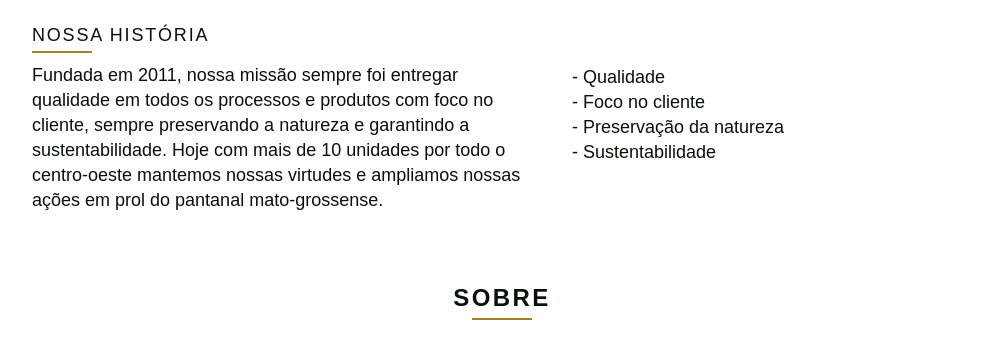
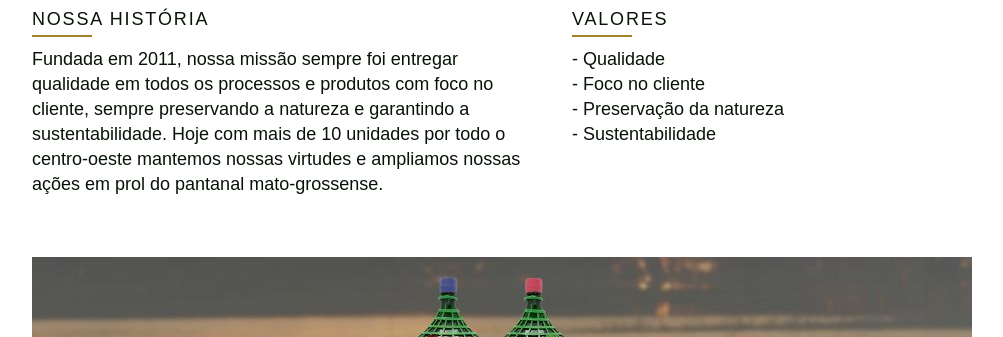
Before and after one commit to rocamdev/Pantanal-Alimentos, a PHP site: page /sobre.html in a window 1280 px wide. Shown: the part 301-638 px from the top of the page, without its empty margins (138-1141 px from the left). Run offline with PHP 8.4, Linux system fonts and the light colour scheme.

Commit message:
IMPLEMENTAR AS SEÇÕES QUALIDADE E QUEBRA NA PAGINA SOBRE
Foi adicionado margem à seção quebra como uma solução para a sobreposição das seções quebra e qualidade.

```diff
--- a/css/sobre.css
+++ b/css/sobre.css
@@ -1,5 +1,6 @@
 .interna_sobre {
   background: url("../img/sobre-capa.jpg") no-repeat center;
+  background-size: cover;
 }
 .missao-sobre h3 {
   font-size: 18px;
@@ -18,15 +19,20 @@
 }
 .missao-sobre {
   color: #081307;
-  padding-top: 76px;
+  padding-top: 60px;
 }
 .missao-sobre p {
   font-size: 18px;
   line-height: 25px;
-  padding: 0 20px 10px 0px;
+  padding: 0 20px 60px 0px;
 }
 .missao-sobre ul {
   line-height: 25px;
   font-size: 18px;
-  padding-top: 50px;
 }
+.sobre_interno {
+  border-style: none;
+}
+.quebra-sobre {
+  margin-top: 180px;
+}
--- a/css/style.css
+++ b/css/style.css
@@ -224,7 +224,7 @@ img {
   padding-top: 100px;
   text-align: center;
   width: 100%;
-  height: 259px;
+  height: 260px;
   background: url(../img/bg-coach.jpg) no-repeat center;
   background-size: cover;
 }
--- a/sobre.html
+++ b/sobre.html
@@ -47,6 +47,7 @@
         </p>
       </div>
       <div class="grid-5">
+        <h3>valores</h3>
         <ul>
           <li>- Qualidade</li>
           <li>- Foco no cliente</li>
@@ -54,9 +55,12 @@
           <li>- Sustentabilidade</li>
         </ul>
       </div>
+      <div class="grid-16">
+        <img src="/img/sobre-foto.jpg" alt="produtos pantanal alimentos" />
+      </div>
     </section>
-    <section class="sobre container">
-      <h2 class="subtitulo">Sobre</h2>
+    <section class="sobre sobre_interno container">
+      <h2 class="subtitulo">Qualidade</h2>
       <img src="img/especiais/logo-verde.svg" alt="logo Pantanal Alimentos" />
       <ul class="sobre_lista">
         <li class="grid-1-3">
@@ -81,12 +85,8 @@
           </p>
         </li>
       </ul>
-      <div class="call">
-        <p>conheça mais a historia da pantanal alimentos</p>
-        <a class="btn" href="sobre.html">Sobre</a>
-      </div>
     </section>
-    <section class="quebra">
+    <section class="quebra quebra-sobre">
       <blockquote class="quote-interno container">
         <p>
           "O respeito à natureza é mais que um dever social é uma estratégia de
```
